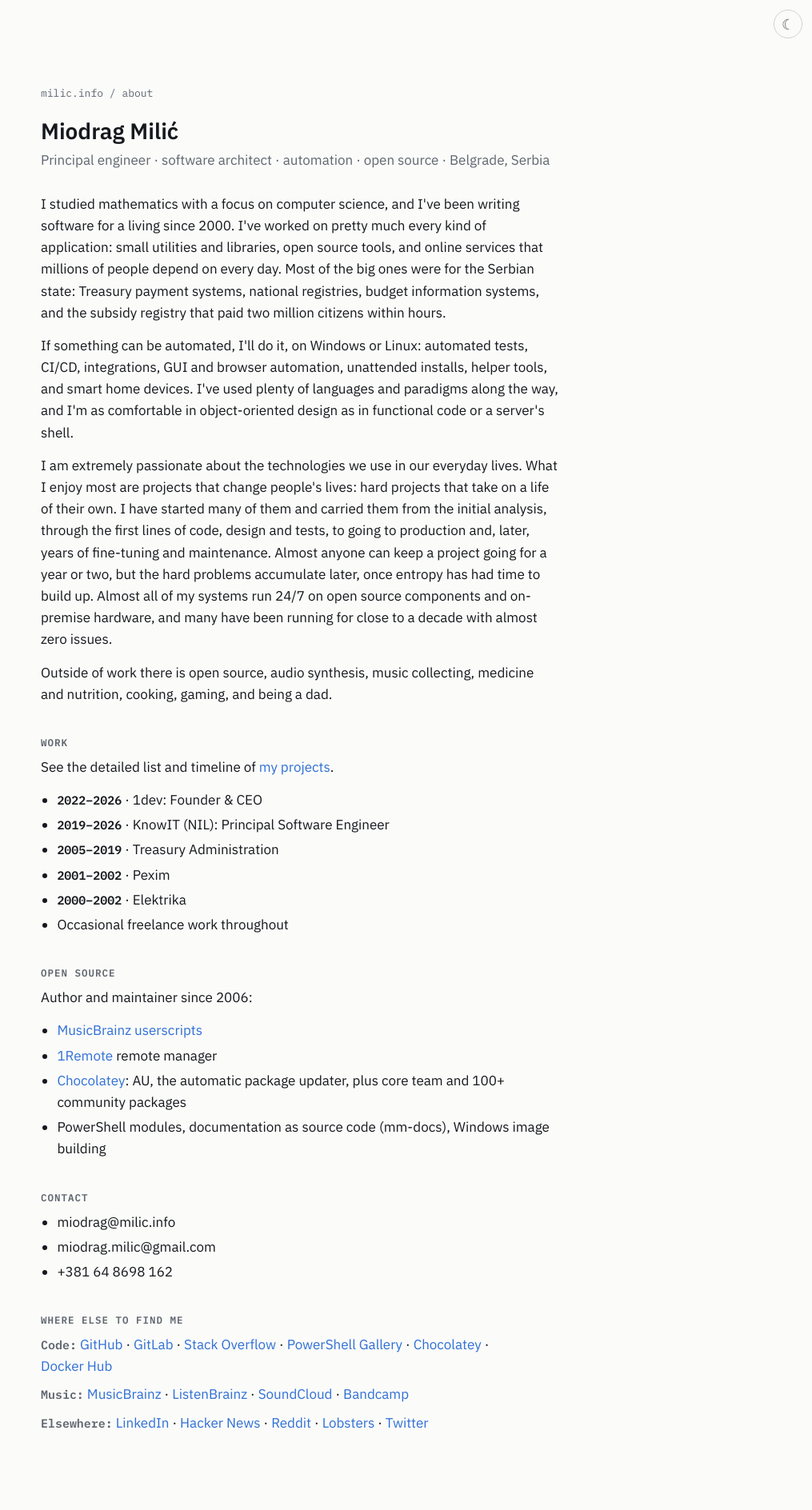
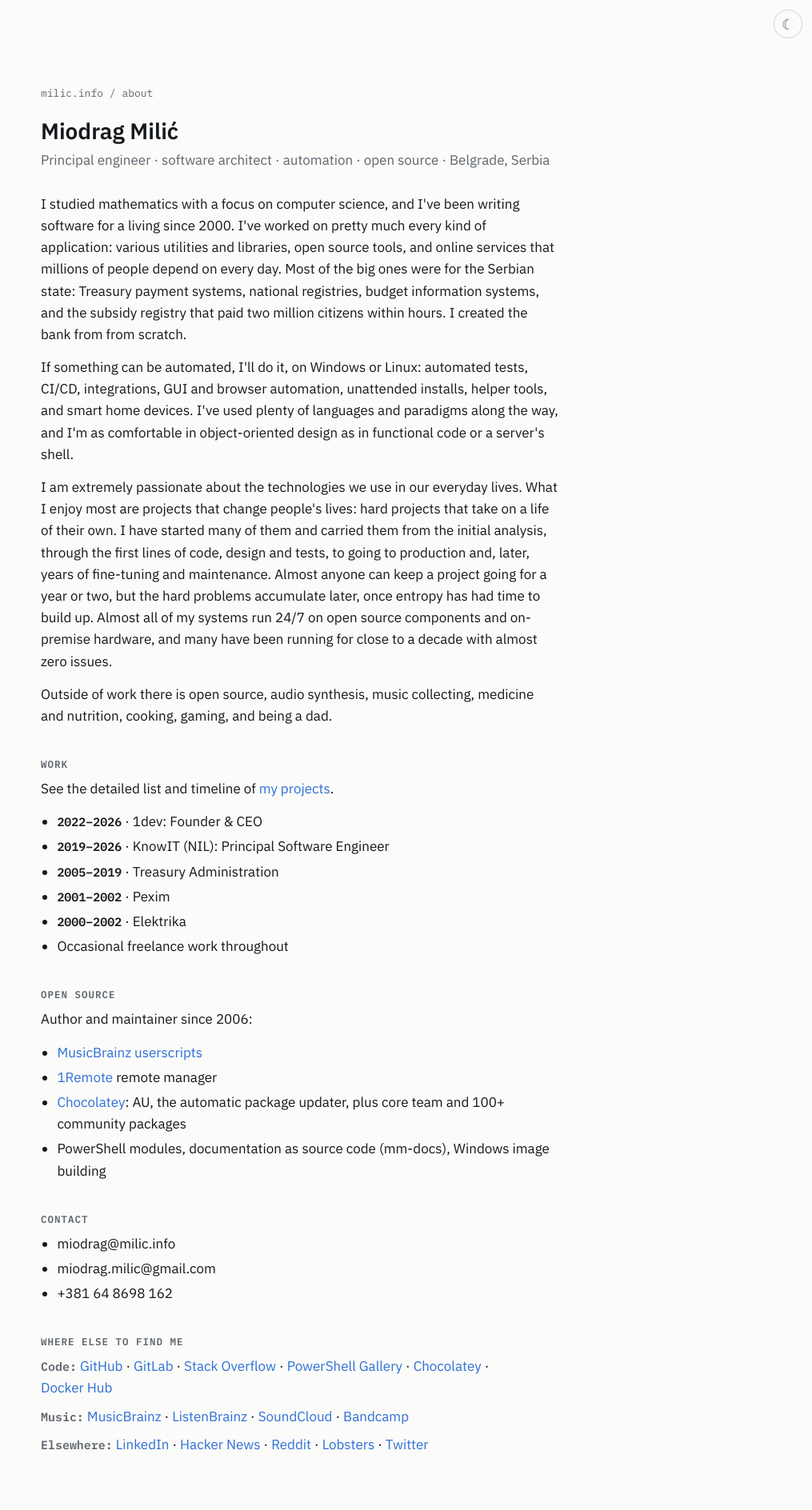
Before and after one commit to majkinetor/majkinetor.github.io, a Jekyll site: the page built from about.md, in a window 1280 px wide. Shown: the whole page at 80% size, without its empty margins (265-1280 px from the left). Built offline with Jekyll 4.4.1, drawn with Linux system fonts in a browser that asks for light colours; before the commit the page ends 1861 px from its top, so only the background shows below that.

Commit message:
Enhance about.md with more personal achievements
Updated the description to include additional details about creating a bank from scratch.

```diff
--- a/about.md
+++ b/about.md
@@ -6,7 +6,7 @@
 
 Principal engineer · software architect · automation · open source · Belgrade, Serbia
 
-I studied mathematics with a focus on computer science, and I've been writing software for a living since 2000. I've worked on pretty much every kind of application: small utilities and libraries, open source tools, and online services that millions of people depend on every day. Most of the big ones were for the Serbian state: Treasury payment systems, national registries, budget information systems, and the subsidy registry that paid two million citizens within hours.
+I studied mathematics with a focus on computer science, and I've been writing software for a living since 2000. I've worked on pretty much every kind of application: various utilities and libraries, open source tools, and online services that millions of people depend on every day. Most of the big ones were for the Serbian state: Treasury payment systems, national registries, budget information systems, and the subsidy registry that paid two million citizens within hours. I created the bank from from scratch.
 
 If something can be automated, I'll do it, on Windows or Linux: automated tests, CI/CD, integrations, GUI and browser automation, unattended installs, helper tools, and smart home devices. I've used plenty of languages and paradigms along the way, and I'm as comfortable in object-oriented design as in functional code or a server's shell.
 
```
